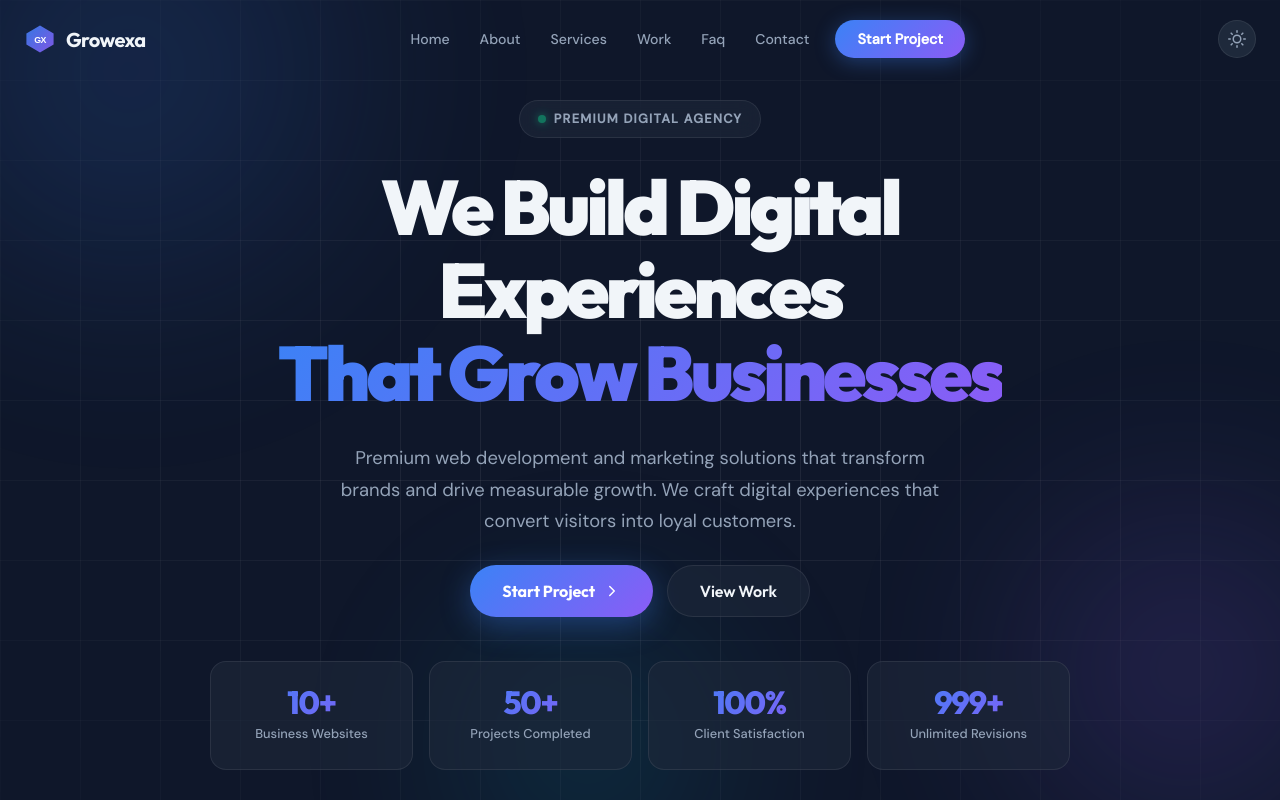
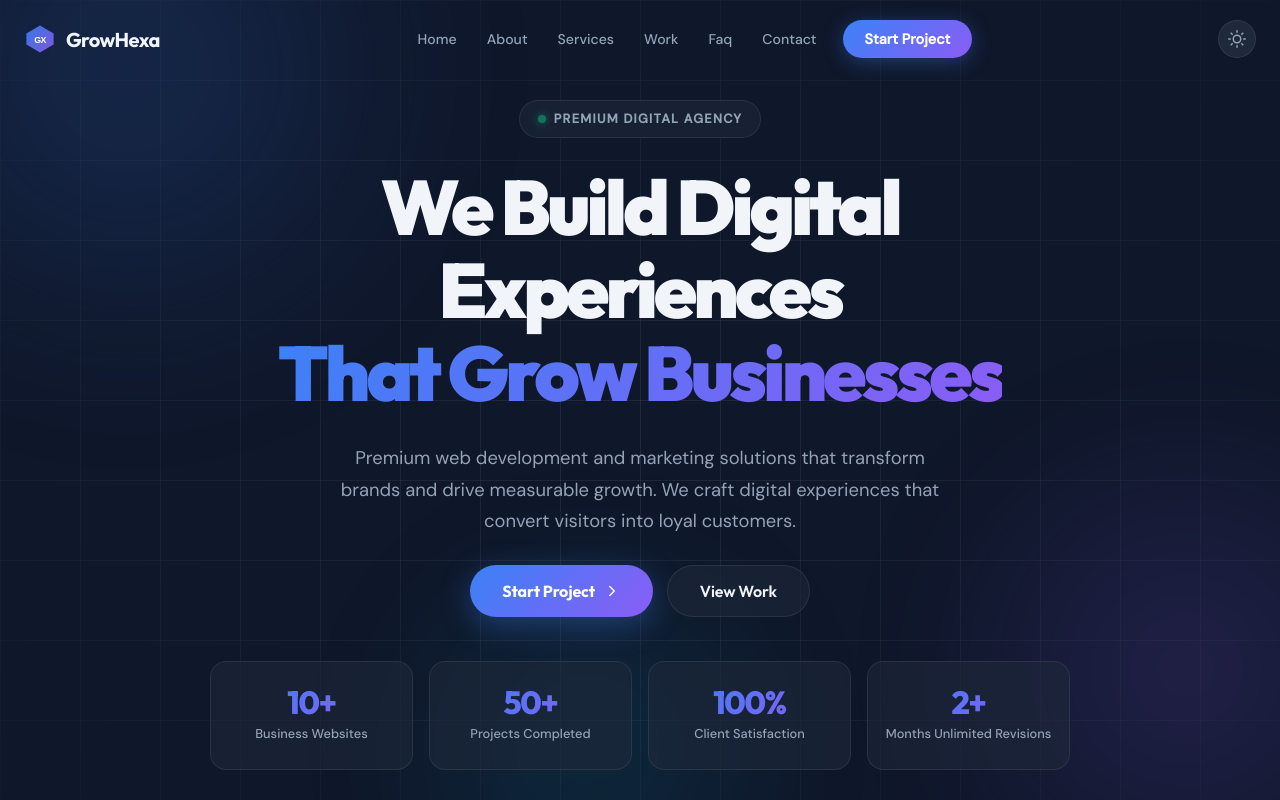
Before and after one commit to 877-82-38/Growhexa, a React (Vite) app: page / in a window 1280 px wide. Shown: the top 800 px of the page. Built offline with nearby package versions, Linux system fonts and the light colour scheme.

Commit message:
initial commit

```diff
--- a/src/App.jsx
+++ b/src/App.jsx
@@ -187,7 +187,7 @@ const Navbar = ({ dark, toggleDark }) => {
             <polygon points="20,3 37,13 37,27 20,37 3,27 3,13" fill="url(#ng)" opacity="0.9"/>
             <text x="50%" y="55%" dominantBaseline="middle" textAnchor="middle" fill="white" fontSize="11" fontWeight="800" fontFamily="sans-serif">GX</text>
           </svg>
-          <span>Growexa</span>
+          <span>GrowHexa</span>
         </button>
 
         <div className="nav-links-desktop">
@@ -244,7 +244,7 @@ const Hero = () => {
     { to: 10,  suffix: "+", label: "Business Websites" },
     { to: 50,  suffix: "+", label: "Projects Completed" },
     { to: 100, suffix: "%", label: "Client Satisfaction" },
-    { to: 999, suffix: "+", label: "Unlimited Revisions" },
+    { to: 2, suffix: "+", label: "Months Unlimited Revisions" },
   ];
   return (
     <section id="home" className="hero">
@@ -285,18 +285,18 @@ const GrowthGraph = () => {
   const animRef = useRef(null);
 
   const data = [
-    { month: "Jan", traffic: 20, leads: 8,  revenue: 15 },
-    { month: "Feb", traffic: 32, leads: 14, revenue: 22 },
-    { month: "Mar", traffic: 28, leads: 18, revenue: 30 },
-    { month: "Apr", traffic: 45, leads: 25, revenue: 42 },
-    { month: "May", traffic: 52, leads: 32, revenue: 55 },
-    { month: "Jun", traffic: 48, leads: 38, revenue: 60 },
-    { month: "Jul", traffic: 68, leads: 48, revenue: 72 },
-    { month: "Aug", traffic: 75, leads: 55, revenue: 80 },
-    { month: "Sep", traffic: 70, leads: 60, revenue: 85 },
-    { month: "Oct", traffic: 88, leads: 70, revenue: 92 },
-    { month: "Nov", traffic: 92, leads: 78, revenue: 96 },
-    { month: "Dec", traffic: 100, leads: 88, revenue: 100 },
+    { month: "Jan", traffic: 20, leads: 8,  revenue: 0 },
+    { month: "Feb", traffic: 32, leads: 14, revenue: 2 },
+    { month: "Mar", traffic: 28, leads: 18, revenue: 3 },
+    { month: "Apr", traffic: 45, leads: 25, revenue: 8 },
+    { month: "May", traffic: 52, leads: 32, revenue: 8 },
+    { month: "Jun", traffic: 48, leads: 38, revenue: 10 },
+    { month: "Jul", traffic: 68, leads: 48, revenue: 11 },
+    { month: "Aug", traffic: 75, leads: 55, revenue: 11 },
+    { month: "Sep", traffic: 70, leads: 60, revenue: 13 },
+    { month: "Oct", traffic: 88, leads: 64, revenue: 15},
+    { month: "Nov", traffic: 92, leads: 66, revenue: 17 },
+    { month: "Dec", traffic: 100, leads: 67, revenue: 17 },
   ];
 
   const drawChart = useCallback((progress) => {
@@ -458,7 +458,7 @@ const GrowthGraph = () => {
         <Reveal className="section-header">
           <div className="section-label">Growth Results</div>
           <h2 className="section-title">Real Growth, <span className="gradient-text">Real Numbers</span></h2>
-          <p className="section-sub">See how our clients grow after working with Growexa Digital — across traffic, leads, and revenue over 12 months.</p>
+          <p className="section-sub">See how our clients grow after working with GrowHexa Digital — across traffic, leads, and revenue over 12 months.</p>
         </Reveal>
 
         <div className="growth-metrics">
@@ -523,7 +523,7 @@ const About = () => {
           <Reveal className="about-left">
             <div className="section-label">About Growexa</div>
             <h2 className="section-title">We Are the Growth Partners You've Been Looking For</h2>
-            <p className="about-text">Growexa Digital was founded with a singular vision: to help businesses thrive in the digital age. We combine cutting-edge technology with strategic thinking to deliver websites and digital solutions that don't just look great — they perform.</p>
+            <p className="about-text">Growhexa Digital was founded with a singular vision: to help businesses thrive in the digital age. We combine cutting-edge technology with strategic thinking to deliver websites and digital solutions that don't just look great — they perform.</p>
             <p className="about-text">From startups to established enterprises, we've partnered with ambitious teams who refuse to settle for mediocre digital presence.</p>
             <div className="about-mission">
               <div className="mission-card">
@@ -647,12 +647,12 @@ const Work = () => {
       link: "https://precision-sports-center.vercel.app",
     },
     {
-      title: "Atlas Architecture",
-      cat: "Branding",
-      tag: "Studio Website",
+      title: "Disaster management Authority Portal",
+      cat: "Web Dev",
+      tag: "Disaster Management Website",
       color: "#8B5CF6",
-      image: "https://images.unsplash.com/photo-1486325212027-8081e485255e?w=600&q=80",
-      link: "https://growexa.digital",
+      image: "https://res.cloudinary.com/dnb5k6kpt/image/upload/v1778304920/Screenshot_2026-05-09_110340_oahzeq.png~",
+      link: "https://dms-wine-gamma.vercel.app/",
     },
 
   ];
```
